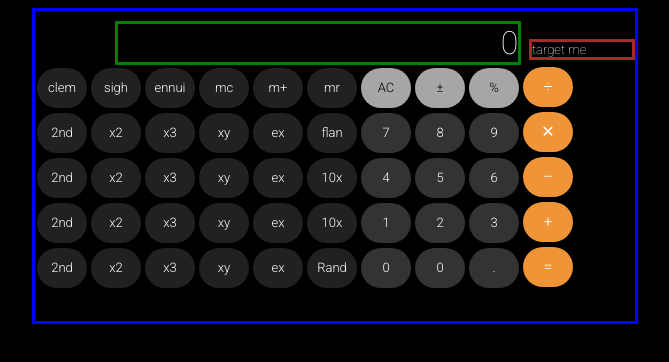
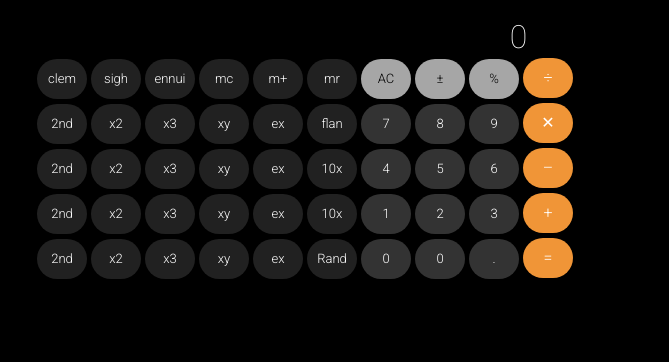
Before and after one commit to warrick-gilbert/crapulator, a website built with Parcel: page src/index.html in a window 1280 px wide. Shown: the whole page, without its empty margins (305-974 px from the left). Built offline with nearby package versions, Linux system fonts and the light colour scheme; no server answers.

Commit message:
removed css borders for demo night

```diff
--- a/src/index.html
+++ b/src/index.html
@@ -18,7 +18,7 @@
     <div class="crapulator">
       <div class="resultWindow">
         <div id="resultWindowA"></div>
-        <div id="resultWindowB">target me</div>
+        <div id="resultWindowB"></div>
       </div>
       <div id="buttonGrid"></div>
     </div>
--- a/src/module-memoryAPI.js
+++ b/src/module-memoryAPI.js
@@ -47,6 +47,7 @@ export function handleMemoryPlusClick(valueToPass) {
   }
 
   fetch(endPoint, fetchData).then(convertToJSObject).then(handleData);
+  // BUG: need to add error catching
 }
 
 export function handleMemoryRecallClick() {
--- a/src/style.css
+++ b/src/style.css
@@ -20,7 +20,7 @@ div {
   margin: auto;
   padding-top: 10px;
   /* could replace this padding by putting everything in another div */
-  border: 3px solid blue;
+  /* border: 3px solid blue; */
   width: 600px;
   height: 300px;
 }
@@ -36,7 +36,7 @@ div {
   display: inline-block;
   /* right: 200px; */
   width: 400px;
-  border: 3px solid green;
+  /* border: 3px solid green; */
 }
 #resultWindowB {
   /* position: relative; */
@@ -44,7 +44,7 @@ div {
   text-align: left;
   display: inline-block;
   width: 100px;
-  border: 3px solid brown;
+  /* border: 3px solid brown; */
 }
 
 .button {
```
